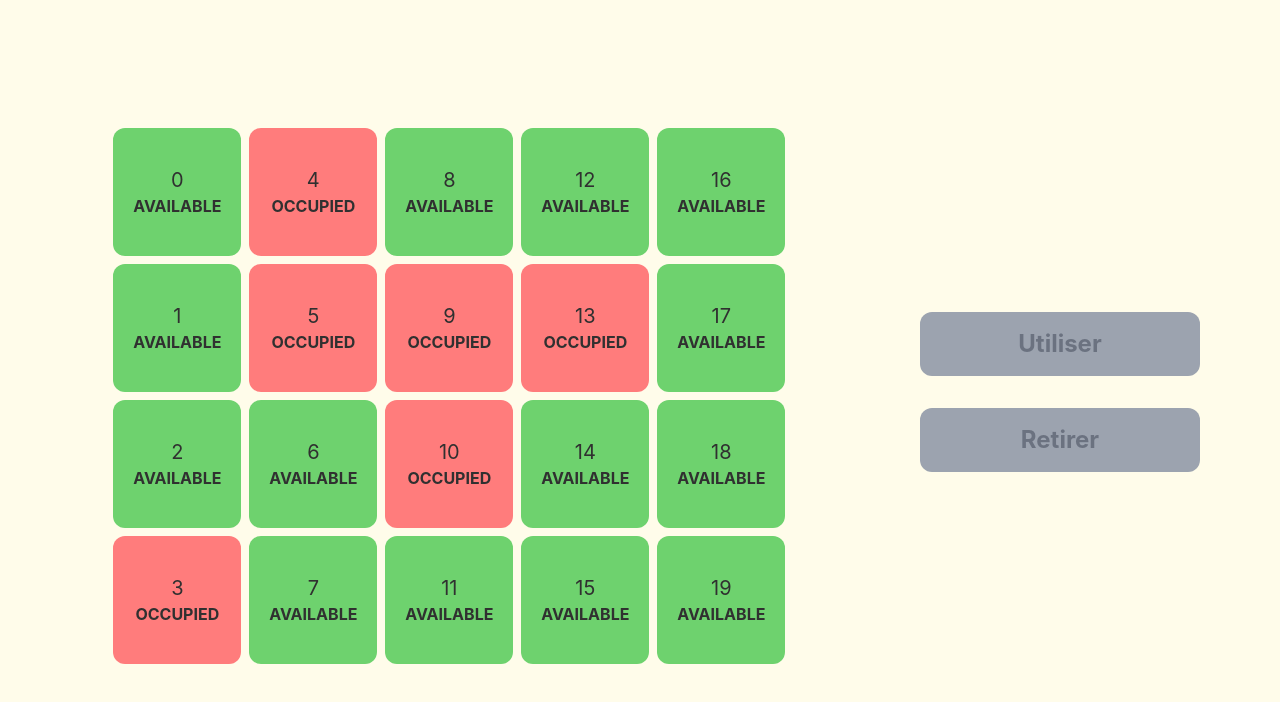
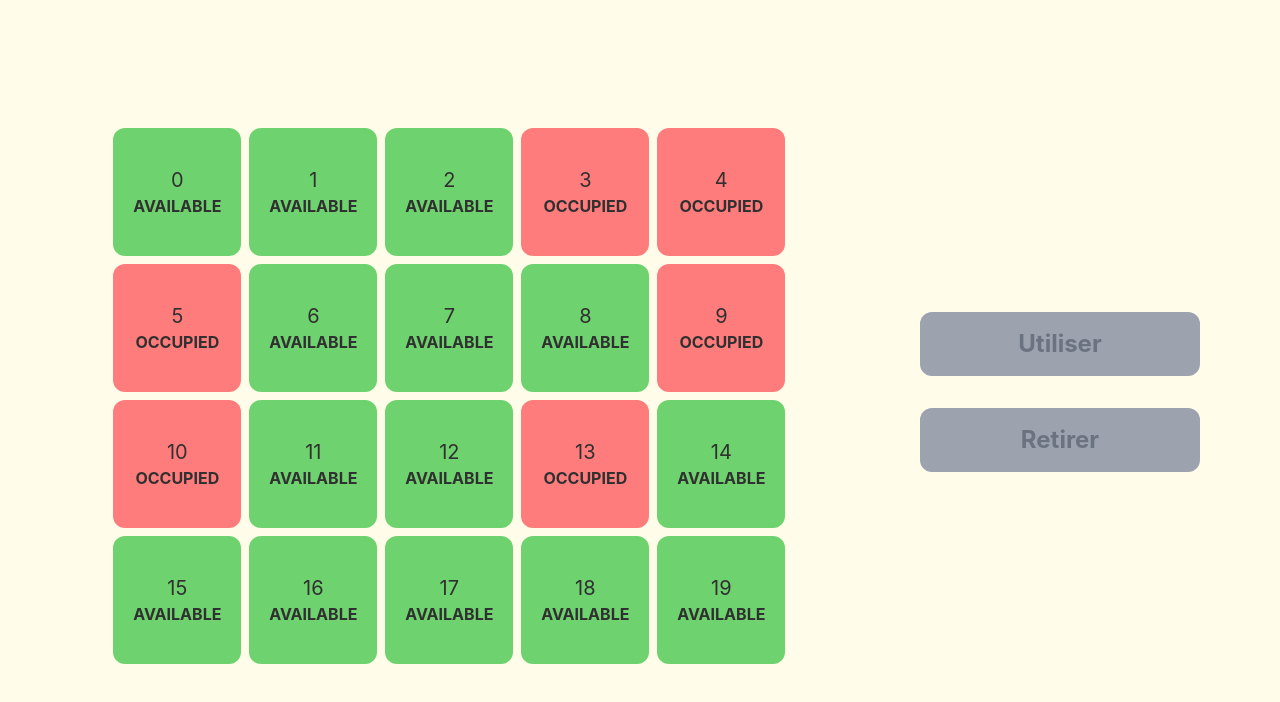
Before and after one commit to Lockiio/lockio-borne, a Vue app: page /lockios in a window 1280 px wide. Shown: the top 702 px of the page. Built offline with nearby package versions, Linux system fonts and the light colour scheme.

Commit message:
add: modal on collect items

```diff
--- a/package.json
+++ b/package.json
@@ -5,6 +5,7 @@
   "type": "module",
   "scripts": {
     "dev": "vite",
+    "host": "vite --host",
     "build": "vite build",
     "preview": "vite preview",
     "format": "prettier --write \"**/*.{js,ts,vue,scss,html,md,json}\" --ignore-path .gitignore"
--- a/src/components/CodeInput.vue
+++ b/src/components/CodeInput.vue
@@ -1,12 +1,15 @@
 <template>
   <div class="flex flex-center justify-evenly">
+    <form>
       <input
-      type="password"
+          type="password" pattern="\d{4,4}"
+          inputmode="numeric"
           required
           maxlength="4"
           class="text-4xl text-center w-48 h-24 border-2 border-gray-800 rounded-2xl bg-white"
           @input="$emit('updateValue', $event.target.value)"
       />
+    </form>
   </div>
 </template>
 
--- a/src/components/LockerGrid.vue
+++ b/src/components/LockerGrid.vue
@@ -1,6 +1,7 @@
 <template>
-  <div v-for="lockioArray in lockiosSplit" class="flex flex-col">
-    <div v-for="lockio in lockioArray" class="flex flex-col">
+  <div class="flex flex-col">
+    <div v-for="lockioArray in lockiosSplit" class="flex flex-row">
+      <div v-for="lockio in lockioArray">
         <button
           class="bg-gray-600 w-32 h-32 mr-2 mt-2 rounded-xl"
           :class="{
@@ -18,6 +19,7 @@
         </button>
       </div>
     </div>
+  </div>
 </template>
 
 <script setup lang="ts">
@@ -32,7 +34,6 @@ const props = defineProps({
   },
 });
 
-// split the lockios into 3 arrays of 3 lockios
 const lockios = computed(() => props.lockios);
 
 const splitArrays = (array: Lockio[], size: number) => {
@@ -55,7 +56,7 @@ const updateSelected = (lockio: Lockio) => {
   emit("lockioSelected", lockio);
 };
 
-const lockiosSplit = computed(() => splitArrays(lockios.value, 4));
+const lockiosSplit = computed(() => splitArrays(lockios.value, 5));
 </script>
 
 <style scoped>
--- a/src/pages/LockiosPage.vue
+++ b/src/pages/LockiosPage.vue
@@ -1,5 +1,32 @@
 <template>
-  <div class="flex items-center justify-between w-full h-custom px-12">
+  <div
+      class="fixed top-0 left-0 w-full h-full bg-black bg-opacity-50 flex items-center justify-center z-10"
+      v-if="showModal"
+  >
+
+    <div class="bg-white w-2/5 rounded-xl flex flex-col items-center mb-24 justify-center p-4">
+      <div class="flex justify-end rounded-t dark:border-gray-600 w-full mt-0">
+        <div>
+          <button type="button"
+                  @click="showModal = false"
+                  class="text-gray-400 bg-transparent hover:bg-gray-200 hover:text-gray-900 rounded-lg text-sm p-1.5 ml-auto inline-flex items-center dark:hover:bg-gray-600 dark:hover:text-white" data-modal-hide="defaultModal">
+            <svg aria-hidden="true" class="w-5 h-5" fill="currentColor" viewBox="0 0 20 20" xmlns="http://www.w3.org/2000/svg"><path fill-rule="evenodd" d="M4.293 4.293a1 1 0 011.414 0L10 8.586l4.293-4.293a1 1 0 111.414 1.414L11.414 10l4.293 4.293a1 1 0 01-1.414 1.414L10 11.414l-4.293 4.293a1 1 0 01-1.414-1.414L8.586 10 4.293 5.707a1 1 0 010-1.414z" clip-rule="evenodd"></path></svg>
+            <span class="sr-only">Close modal</span>
+          </button>
+        </div>
+      </div>
+      <div class="text-2xl font-bold mb-6">Code du casier n°{{ lockioSelected.id }}</div>
+      <code-input @update-value="(value) => (lockioCode = value)"></code-input>
+      <button
+          class="bg-gray-600 hover:bg-gray-800 mt-8 text-white font-bold py-4 px-16 rounded-xl text-xl mb-6"
+          @click="checkCode(lockioSelected.id)"
+      >
+        Valider
+      </button>
+    </div>
+  </div>
+  <div
+      class="flex items-center justify-between w-full h-custom px-12">
     <div class="w-2/3 flex justify-center">
       <locker-grid
         :lockios="lockios"
@@ -17,6 +44,7 @@
       <button
         class="bg-gray-600 hover:bg-gray-800 mt-8 text-white font-bold py-4 px-8 rounded-xl text-2xl disabled:bg-gray-400 disabled:text-gray-500"
         :disabled="lockioSelected.status !== 'OCCUPIED'"
+        @click="showModal = true"
       >
         Retirer
       </button>
@@ -28,11 +56,21 @@
 import LockerGrid from "../components/LockerGrid.vue";
 import { computed, ref } from "vue";
 import { useLockioStore } from "../stores/lockio-store";
+import CodeInput from "../components/CodeInput.vue";
 
 const lockioStore = useLockioStore();
 lockioStore.fetchLockios();
 const lockios = computed(() => lockioStore.lockios);
 let lockioSelected = ref({});
+let showModal = ref(false);
+let lockioCode = ref(0);
+
+const checkCode = (lockioId: number) => {
+  showModal.value = true;
+  // TODO : call to API with lockioId and lockioCode.value to check if OK
+  console.log(lockioId)
+  console.log(lockioCode.value)
+};
 </script>
 
 <style scoped>
```
Lines whose indentation alone changed are shown as unchanged.
